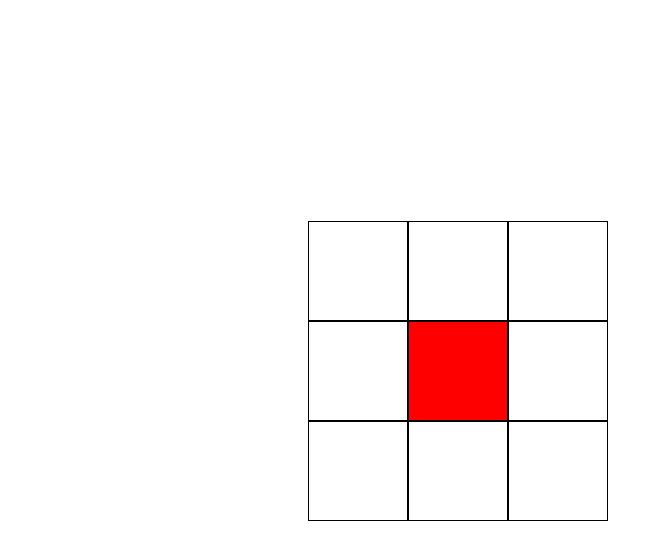
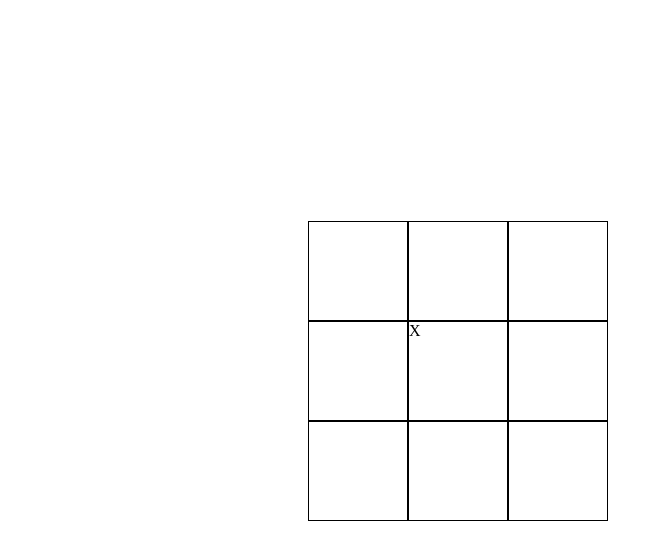
Before and after one commit to MiliyaImmattyLazar/tic-tac-toe, a plain HTML site: page index.html in a window 1280 px wide. Both pictures are taken after a click on the element 458 px from the left and 458 px from the top of the page. Shown: the part 87-646 px from the top of the page, without its empty margins (0-663 px from the left). Drawn offline with Linux system fonts and the light colour scheme.

Commit message:
added X into all clicks

```diff
--- a/index.html
+++ b/index.html
@@ -35,9 +35,11 @@
         var box8 = document.querySelector('#c2')
         var box9 = document.querySelector('#c3')
         boxes.addEventListener('click',function(event) {
-            let listitem = event.target
+            var listitem = event.target
+            var displayX = 'X'
+            var display0 = '0'
 
-            listitem.classList.add('red')
+            listitem.textContent = displayX
         })
 
     </script>
```
Also changed, not shown: tic-tac-toe.css (line endings or trailing spaces), 1 other file.
